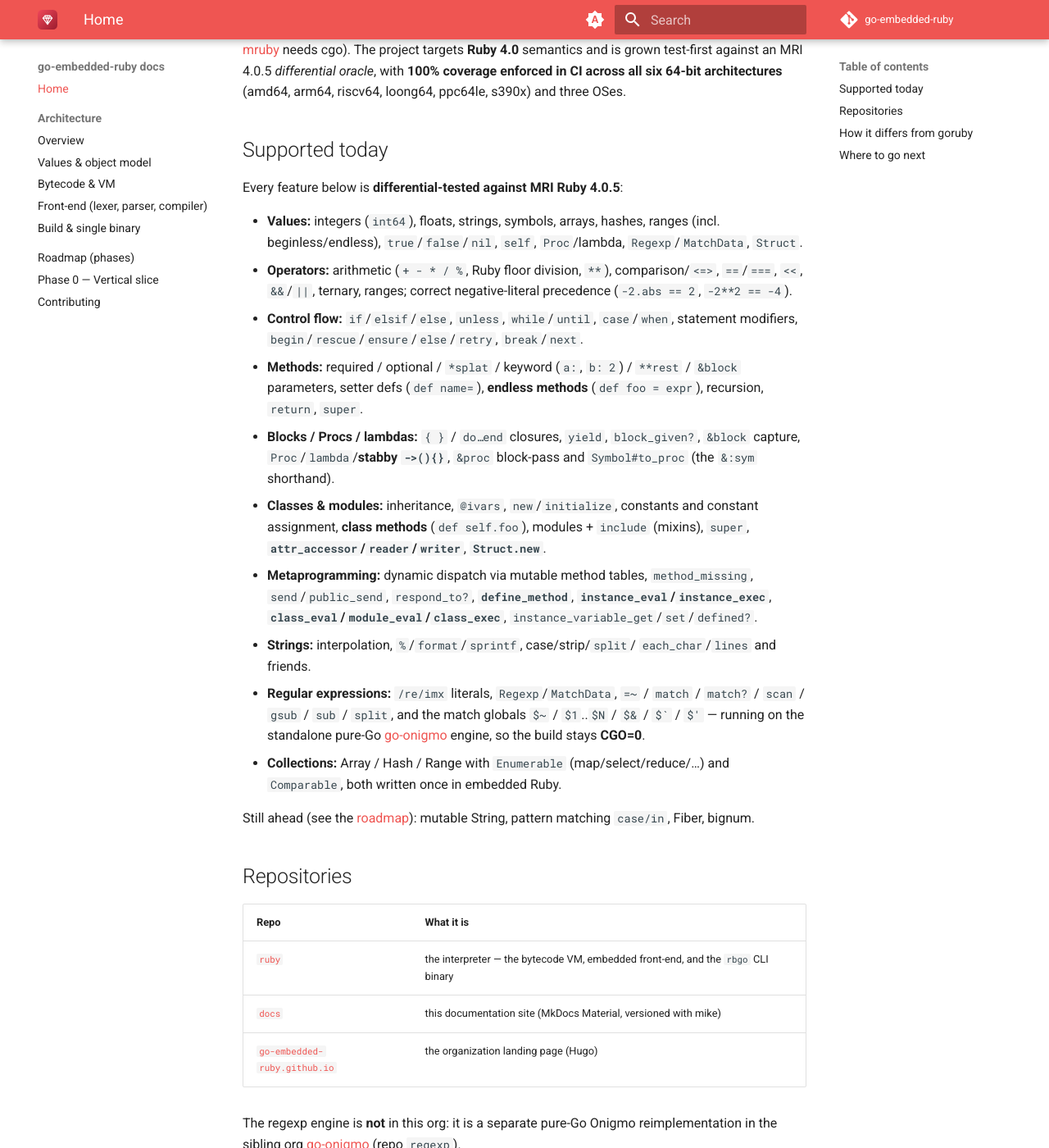
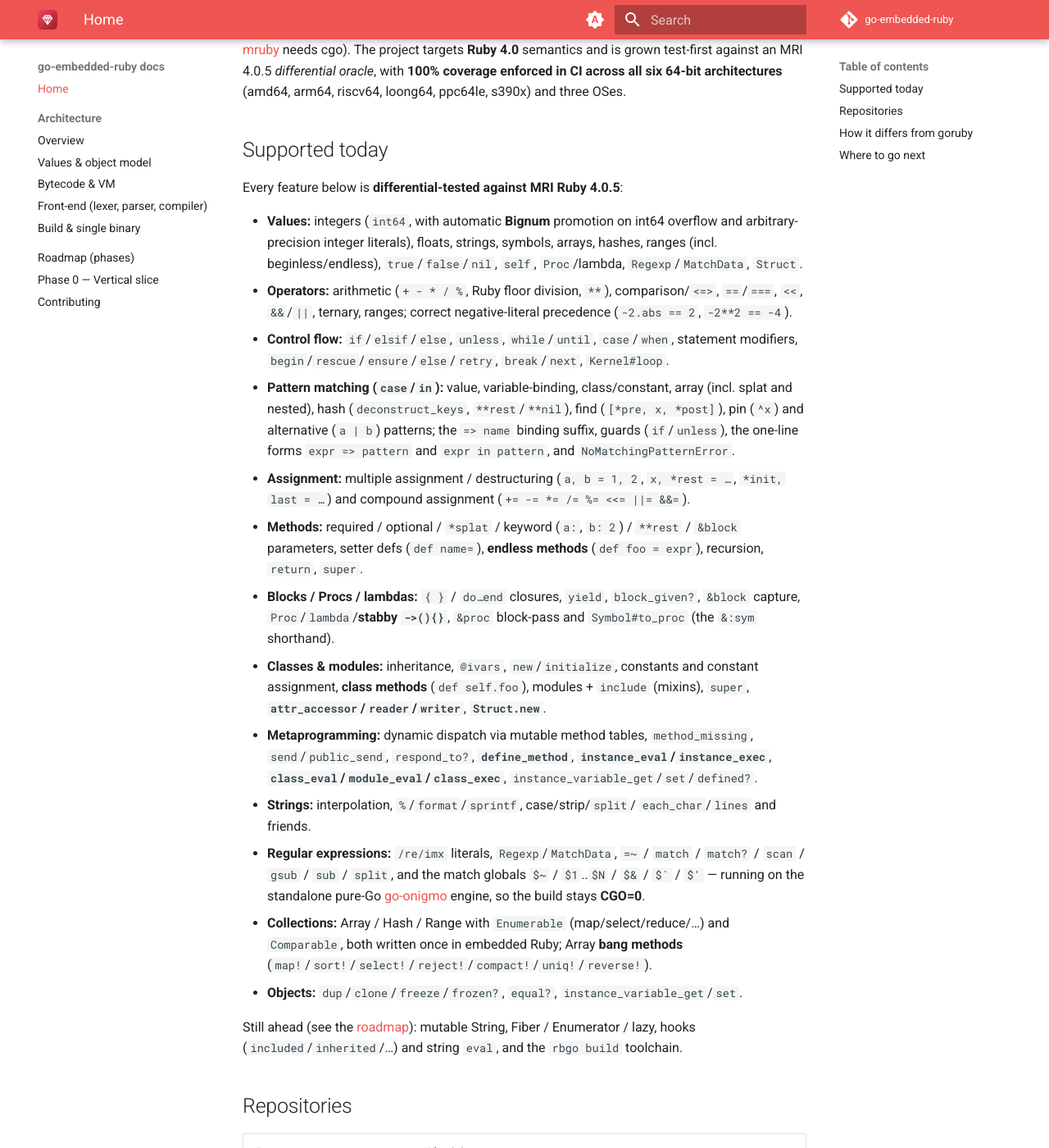
Before and after one commit to go-embedded-ruby/docs, an MkDocs documentation site: the page built from docs/index.md, in a window 1280 px wide and 1400 px high, scrolled down 394 px. Shown: the whole window at 82% size. Built offline with MkDocs 1.6.1 and Material for MkDocs 9.7.7, drawn with Linux system fonts in a browser that asks for light colours; the version menu is left out.

Commit message:
Reconcile docs with current interpreter feature set
Mark as landed what the code now implements: Bignum (overflow promotion +
arbitrary-precision literals), full pattern matching (case/in), multiple
assignment, Kernel#loop, Array bang methods, dup/clone/freeze, safe
navigation, and numbered/`it` block params. Narrow Phase 5's remainder to
heredocs + %-literals, and update the object-model Fixnum/Bignum note.

Co-Authored-By: Claude Opus 4.8 <noreply@anthropic.com>

```diff
--- a/docs/index.md
+++ b/docs/index.md
@@ -21,15 +21,24 @@ architectures** (amd64, arm64, riscv64, loong64, ppc64le, s390x) and three OSes.
 
 Every feature below is **differential-tested against MRI Ruby 4.0.5**:
 
-- **Values:** integers (`int64`), floats, strings, symbols, arrays, hashes,
-  ranges (incl. beginless/endless), `true`/`false`/`nil`, `self`, `Proc`/lambda,
-  `Regexp`/`MatchData`, `Struct`.
+- **Values:** integers (`int64`, with automatic **Bignum** promotion on int64
+  overflow and arbitrary-precision integer literals), floats, strings, symbols,
+  arrays, hashes, ranges (incl. beginless/endless), `true`/`false`/`nil`,
+  `self`, `Proc`/lambda, `Regexp`/`MatchData`, `Struct`.
 - **Operators:** arithmetic (`+ - * / %`, Ruby floor division, `**`),
   comparison/`<=>`, `==`/`===`, `<<`, `&&`/`||`, ternary, ranges; correct
   negative-literal precedence (`-2.abs == 2`, `-2**2 == -4`).
 - **Control flow:** `if`/`elsif`/`else`, `unless`, `while`/`until`,
   `case`/`when`, statement modifiers, `begin`/`rescue`/`ensure`/`else`/`retry`,
-  `break`/`next`.
+  `break`/`next`, `Kernel#loop`.
+- **Pattern matching (`case`/`in`):** value, variable-binding, class/constant,
+  array (incl. splat and nested), hash (`deconstruct_keys`, `**rest`/`**nil`),
+  find (`[*pre, x, *post]`), pin (`^x`) and alternative (`a | b`) patterns;
+  the `=> name` binding suffix, guards (`if`/`unless`), the one-line forms
+  `expr => pattern` and `expr in pattern`, and `NoMatchingPatternError`.
+- **Assignment:** multiple assignment / destructuring (`a, b = 1, 2`,
+  `x, *rest = …`, `*init, last = …`) and compound assignment
+  (`+= -= *= /= %= <<= ||= &&=`).
 - **Methods:** required / optional / `*splat` / keyword (`a:`, `b: 2`) /
   `**rest` / `&block` parameters, setter defs (`def name=`), **endless methods**
   (`def foo = expr`), recursion, `return`, `super`.
@@ -50,10 +59,14 @@ Every feature below is **differential-tested against MRI Ruby 4.0.5**:
   `$~` / `$1`..`$N` / `$&` / `` $` `` / `$'` — running on the standalone pure-Go
   [go-onigmo][go-onigmo] engine, so the build stays **CGO=0**.
 - **Collections:** Array / Hash / Range with `Enumerable` (map/select/reduce/…)
-  and `Comparable`, both written once in embedded Ruby.
+  and `Comparable`, both written once in embedded Ruby; Array **bang methods**
+  (`map!`/`sort!`/`select!`/`reject!`/`compact!`/`uniq!`/`reverse!`).
+- **Objects:** `dup`/`clone`/`freeze`/`frozen?`, `equal?`,
+  `instance_variable_get`/`set`.
 
-Still ahead (see the [roadmap](roadmap.md)): mutable String, pattern matching
-`case/in`, Fiber, bignum.
+Still ahead (see the [roadmap](roadmap.md)): mutable String, Fiber / Enumerator
+/ lazy, hooks (`included`/`inherited`/…) and string `eval`, and the `rbgo build`
+toolchain.
 
 ## Repositories
 
```
Also changed, not shown: docs/architecture/object-model.md (+6 -4 lines), docs/phases/phase0.md (+4 -2 lines), docs/roadmap.md (+2 -2 lines).
